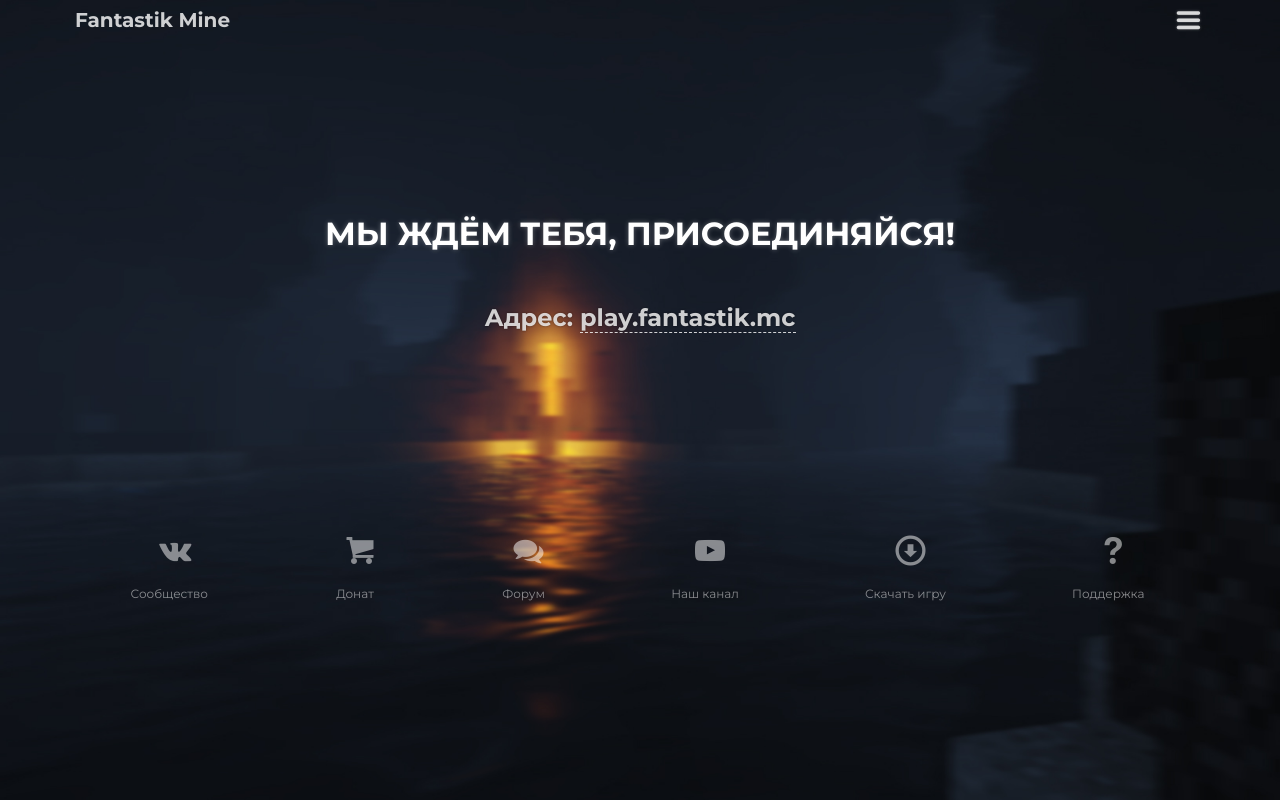
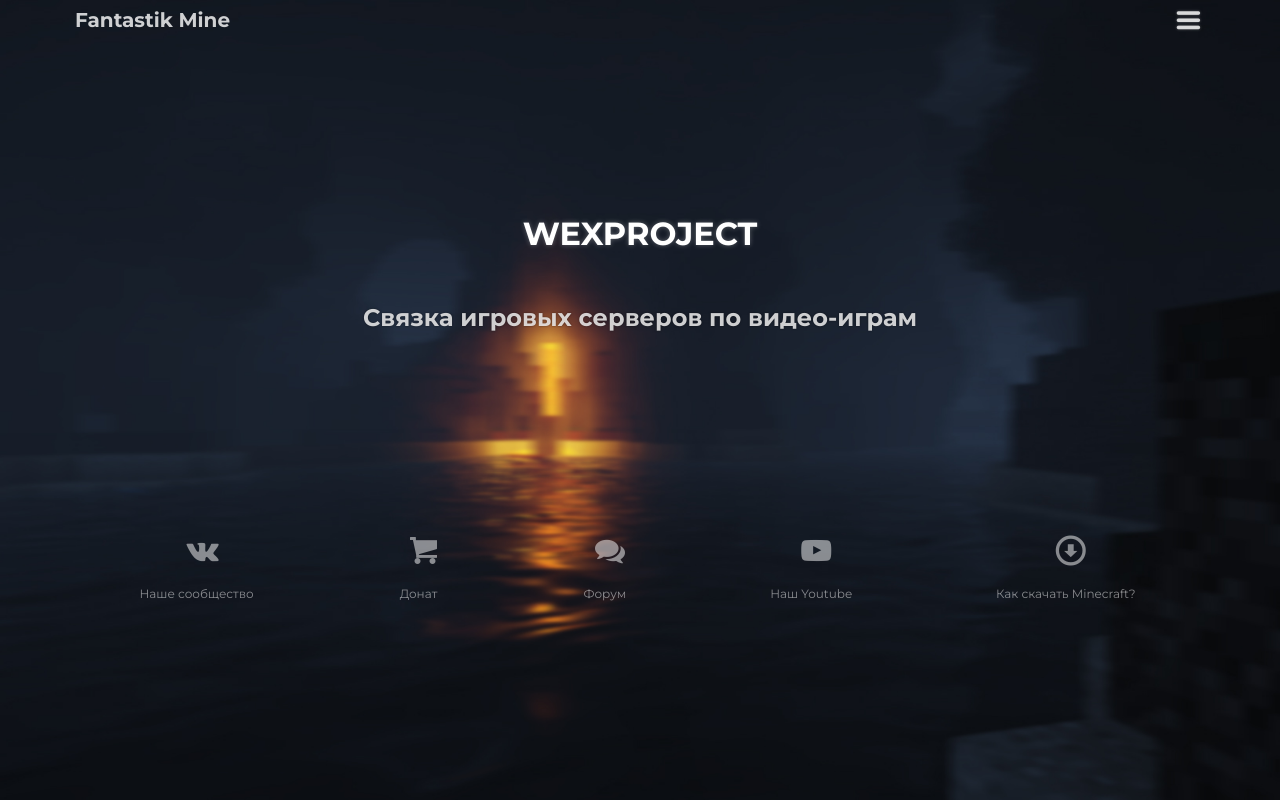
Before and after one commit to DuzaRpop/WexProject, a plain HTML site: page index.html in a window 1280 px wide. Drawn offline with Linux system fonts and the light colour scheme.

Commit message:
Update index.html

```diff
--- a/index.html
+++ b/index.html
@@ -24,17 +24,17 @@
 				</div>
 				<div class="main">
 					<div class="title">
-						<h1>Мы ждём тебя, присоединяйся!</h1>
+						<h1>WexProject</h1>
 						<div class="info">
-							<h2>Адрес: <span class="ip">play.fantastik.mc</span></h2>
+							<h2>Связка игровых серверов по видео-играм</h2>
 						</div>
 					</div>
 				</div>
 				<div class="links">
 					<div class="vk">
-						<a href="https://vk.com/r.keldikov" target="_blink">
+						<a href="https://vk.com/wexproject" target="_blink">
 							<span class="tbs-icon-vkontakte"></span><br>
-							<small>Сообщество</small>
+							<small>Наше сообщество</small>
 						</a>
 					</div>
 					<div class="donate">
@@ -50,21 +50,15 @@
 						</a>
 					</div>
 					<div class="youtube">
-						<a href="https://www.youtube.com" target="_blink">
+						<a href="https://www.youtube.com/channel/UCIF5w5_n6nYqPIpKl4a3uGw" target="_blink">
 							<span class="tbs-icon-youtube-play"></span><br>
-							<small>Наш канал</small>
+							<small>Наш Youtube</small>
 						</a>
 					</div>
 					<div class="download">
 						<a href="download.html">
 							<span class="tbs-icon-download"></span><br>
-							<small>Скачать игру</small>
-						</a>
-					</div>
-					<div class="support">
-						<a href="#support">
-							<span class="tbs-icon-help"></span><br>
-							<small>Поддержка</small>
+							<small>Как скачать Minecraft?</small>
 						</a>
 					</div>
 				</div>
@@ -81,12 +75,11 @@
 					</div>
 					<div class="menu-links">
 						<ul>
-							<li><a href="https://vk.com/r.keldikov" target="_blink"><span class="tbs-icon-vkontakte"></span>Наше сообщество</a></li>
+							<li><a href="https://vk.com/wexproject" target="_blink"><span class="tbs-icon-vkontakte"></span>Наше сообщество</a></li>
 							<li><a href="donate.html"><span class="tbs-icon-basket"></span>Купить донат</a></li>
 							<li><a href="forum/index.html" target="_blink"><span class="tbs-icon-chat"></span>Наш форум</a></li>
-							<li><a href="https://www.youtube.com" target="_blink"><span class="tbs-icon-youtube-play"></span>Наш ютуб канал</a></li>
+							<li><a href="https://www.youtube.com/channel/UCIF5w5_n6nYqPIpKl4a3uGw" target="_blink"><span class="tbs-icon-youtube-play"></span>Наш ютуб канал</a></li>
 							<li><a href="download.html"><span class="tbs-icon-download"></span>Скачать игру</a></li>
-							<li><a href="#support"><span class="tbs-icon-help"></span>Поддержка</a></li>
 						</ul>
 					</div>
 				</div>
```
